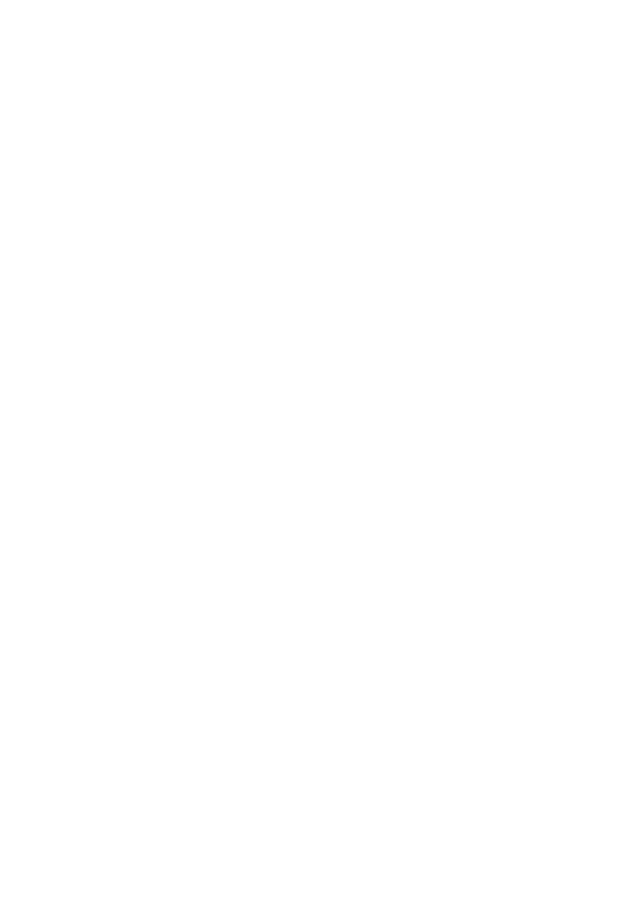
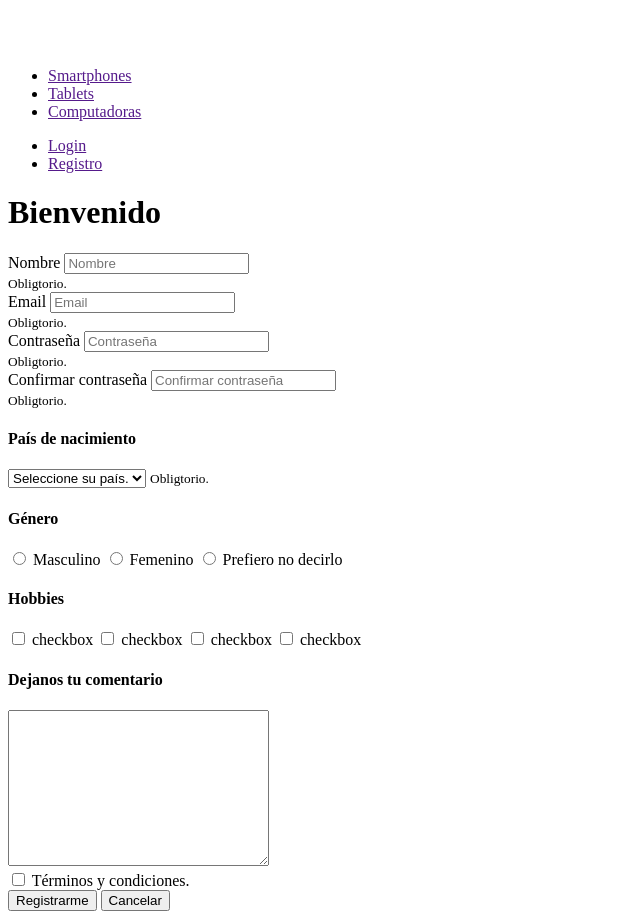
Before and after one commit to soledadrv/craftsy, a website: page views/register.html in a window 1280 px wide. Shown: the whole page, without its empty margins (0-640 px from the left). Before the commit the page ends 800 px from the top, so only its background shows below. Drawn offline with Linux system fonts and the light colour scheme.

Commit message:
maquetado de registro y login

```diff
--- a/views/register.html
+++ b/views/register.html
@@ -8,5 +8,94 @@
 </head>
 <body>
 
+    <header>
+        <div>
+            <a href="/">
+                <img src="/images/logo.png" alt="Logo">
+            </a>
+        </div>
+        <nav>
+            <ul>
+                <li><a href="">Smartphones</a></li>
+                <li><a href="">Tablets</a></li>
+                <li><a href="">Computadoras</a></li>
+            </ul>
+            <ul>
+                <li><a href="">Login</a></li>
+                <li><a href="">Registro</a></li>
+            </ul>
+        </nav>
+    </header>
+
+    <main>
+        <h1>Bienvenido</h1>
+        <form action="">
+            <div>
+                <label for="name">Nombre</label>
+                <input type="text" name="name" id="name" placeholder="Nombre">
+            </div>
+            <small>Obligtorio.</small>
+            <div>
+                <label for="email">Email</label>
+                <input type="email" name="email" id="email" placeholder="Email">
+            </div>
+            <small>Obligtorio.</small>
+            <div>
+                <label for="password1">Contraseña</label>
+                <input type="password" name="password" id="password1" placeholder="Contraseña">
+            </div>
+            <small>Obligtorio.</small>
+            <div>
+                <label for="password2">Confirmar contraseña</label>
+                <input type="password" name="password" id="password2" placeholder="Confirmar contraseña">
+            </div>
+            <small>Obligtorio.</small>
+            <div>
+                <h4>País de nacimiento</h4>
+                <select name="pais" id="pais">
+                    <option value="" selected hidden>Seleccione su país.</option>
+                    <option value="Argentina">Argentina</option>
+                    <option value="Brasil">Brasil</option>
+                    <option value="Uruguay">Uruguay</option>
+                    <option value="Paraguay">Paraguay</option>
+                    <option value="Bolivia">Bolivia</option>
+                </select>
+                <small>Obligtorio.</small>
+            </div>
+            <div>
+                <h4>Género</h4>
+                <input type="radio" name="genero" id="m">
+                <label for="m" value="f">Masculino</label>
+                <input type="radio" name="genero" id="f">
+                <label for="f" value="m">Femenino</label>
+                <input type="radio" name="genero" id="p">
+                <label for="p" value="p">Prefiero no decirlo</label>
+            </div>
+            <div>
+                <h4>Hobbies</h4>
+                <input type="checkbox" name="1" id="1">
+                <label for="1">checkbox</label>
+                <input type="checkbox" name="2" id="2">
+                <label for="2">checkbox</label>
+                <input type="checkbox" name="3" id="3">
+                <label for="3">checkbox</label>
+                <input type="checkbox" name="4" id="4">
+                <label for="4">checkbox</label>
+            </div>
+            <div>
+                <h4>Dejanos tu comentario</h4>
+                <textarea name="comentarios" id="comentarios" cols="30" rows="10"></textarea placeholder="Comentarios...">
+            </div>
+            <div>
+                <input type="checkbox" name="checkbox" id="tyc">
+                <label for="tyc">Términos y condiciones.</label>
+            </div>
+            <div>
+                <button type="submit">Registrarme</button>
+                <button type="reset">Cancelar</button>
+            </div>
+        </form>
+    </main>
+
 </body>
 </html>
```
Also changed, not shown: views/index.html (+2 -2 lines), views/login.html (+44 -2 lines).
